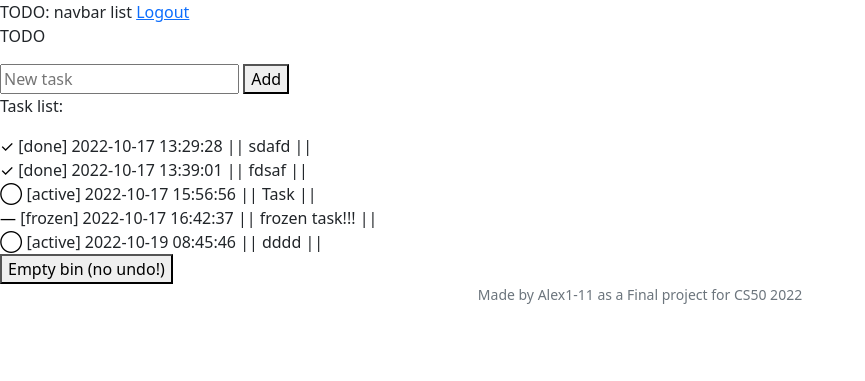
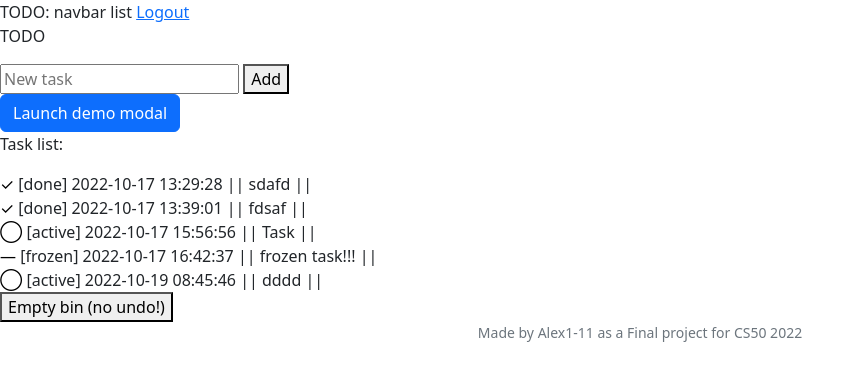
Before and after one commit to alex1-11/cs50-final-project-2022, a Flask app: page / in a window 1280 px wide. Shown: the top 381 px of the page, without its empty margins (0-865 px from the left). Run offline with Flask 3, Linux system fonts and the light colour scheme; the visitor is signed in with stand-in values (Sample User, id 1); data comes from the database, SQL or seed files in the repository; both versions use the stored data as it was after the commit; some libraries are stand-ins or nearby versions.

Commit message:
Wed, Oct 19, 2022, 8:46 AM +00:00

```diff
--- a/templates/index.html
+++ b/templates/index.html
@@ -12,6 +12,33 @@
             <button type="submit">Add</button>
         </div>
     </form>
+
+    <!-- Button trigger modal -->
+    <button type="button" class="btn btn-primary" data-toggle="modal" data-target="#exampleModalCenter">
+        Launch demo modal
+    </button>
+
+    <!-- Modal -->
+    <div class="modal fade" id="exampleModalCenter" tabindex="-1" role="dialog" aria-labelledby="exampleModalCenterTitle" aria-hidden="true">
+        <div class="modal-dialog modal-dialog-centered" role="document">
+        <div class="modal-content">
+            <div class="modal-header">
+            <h5 class="modal-title" id="exampleModalLongTitle">Modal title</h5>
+            <button type="button" class="close" data-dismiss="modal" aria-label="Close">
+                <span aria-hidden="true">&times;</span>
+            </button>
+            </div>
+            <div class="modal-body">
+            ...
+            </div>
+            <div class="modal-footer">
+            <button type="button" class="btn btn-secondary" data-dismiss="modal">Close</button>
+            <button type="button" class="btn btn-primary">Save changes</button>
+            </div>
+        </div>
+        </div>
+    </div>
+
     <div>
         <p>Task list:</p>
         {% for task in tasks %}
```
Also changed, not shown: project.db.
